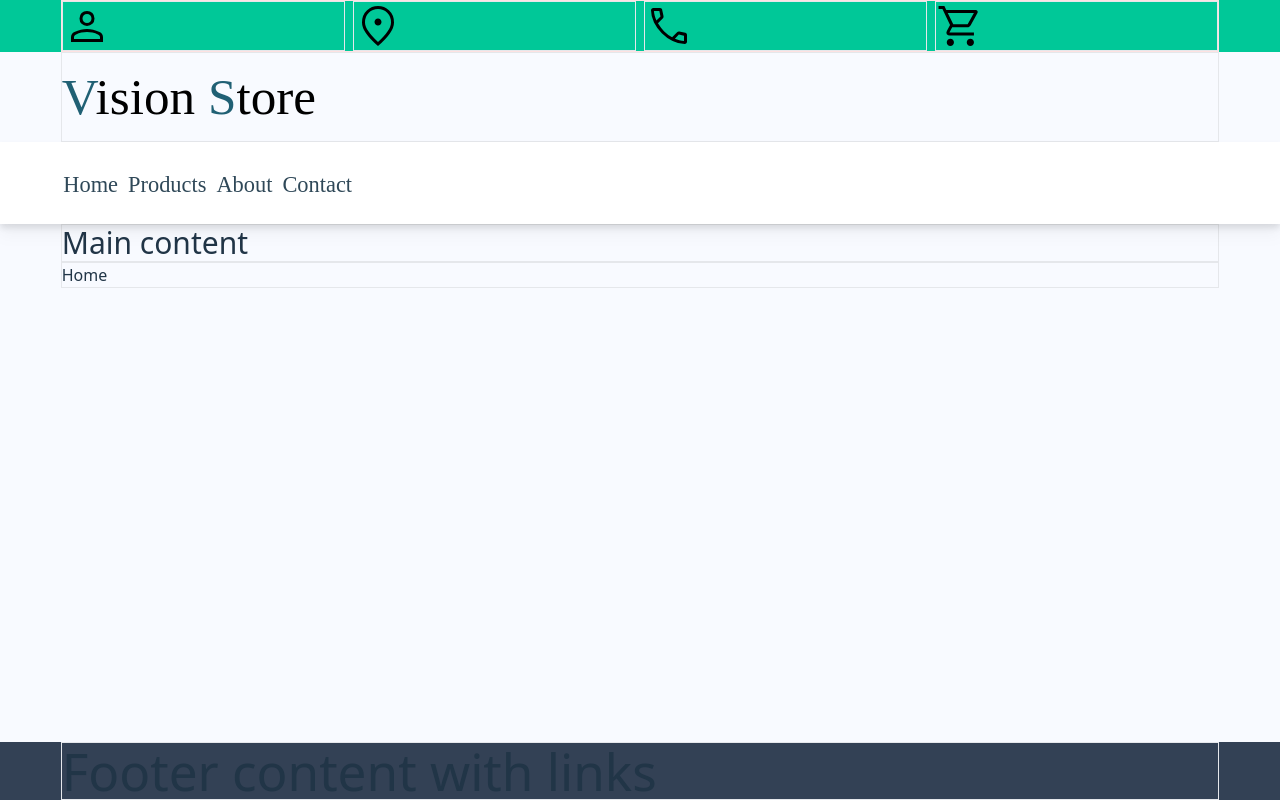
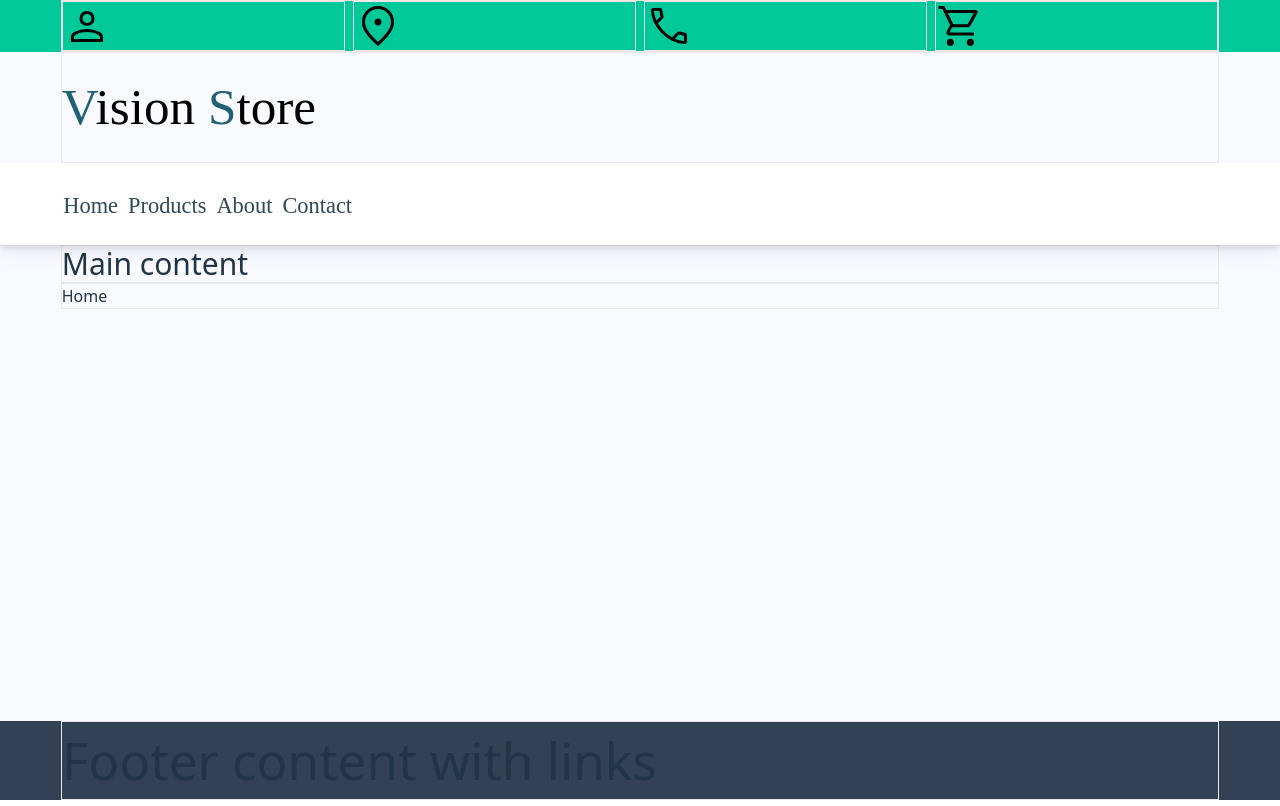
Before and after one commit to LAakerberg/online-shop-project, a React (Vite) app: page / in a window 1280 px wide. Built offline with nearby package versions, Linux system fonts and the light colour scheme.

Commit message:
Corrected H1 with wrong CSS

```diff
--- a/src/index.css
+++ b/src/index.css
@@ -74,7 +74,8 @@ a:hover {
 
 h1 {
   font-size: 3.2em;
-  line-height: 1.1;
+  padding: 0px;
+  margin: 0px;
 }
 
 button {
```
